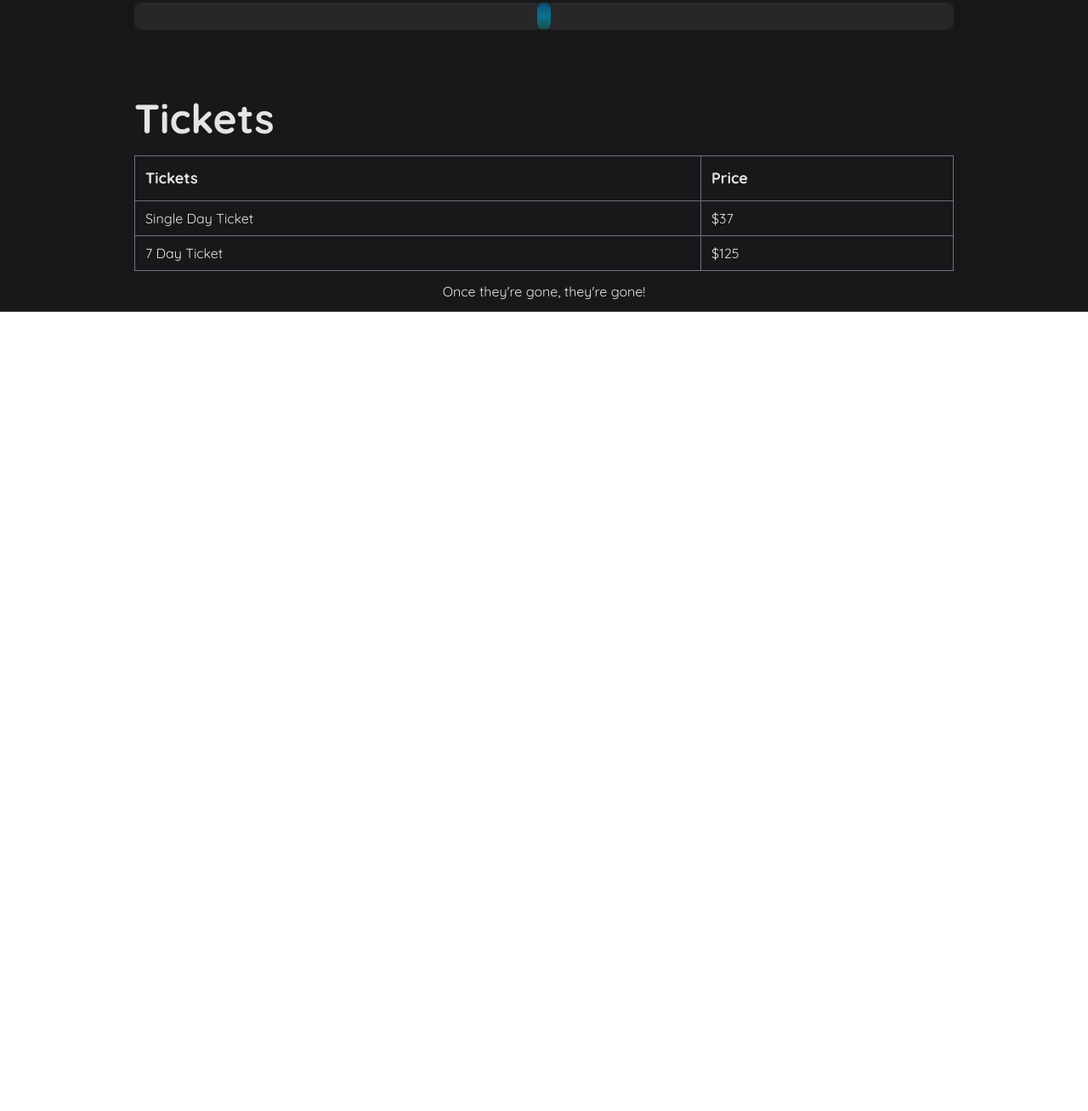
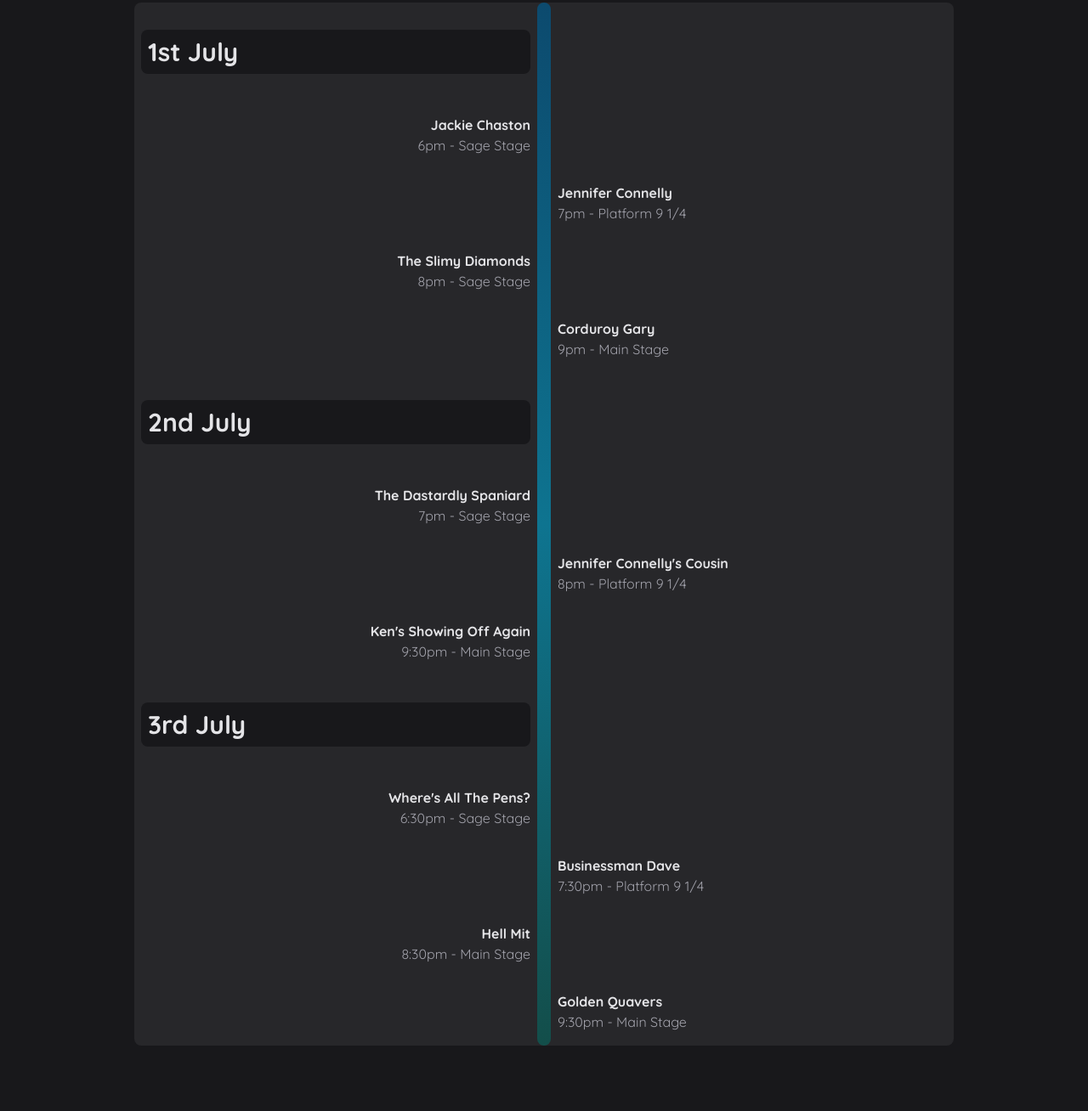
Before and after one commit to Tlstechtrekker/Learning-Tailwind, a website: page src/index.html in a window 1280 px wide. Shown: the part 1432-2740 px from the top of the page at 85% size. Before the commit the page ends 1799 px from the top, so only its background shows below. Drawn offline with Linux system fonts and the light colour scheme.

Commit message:
stage content added - no pink dot animation yet

```diff
--- a/src/index.html
+++ b/src/index.html
@@ -250,12 +250,104 @@
         <!-- Line up -->
         <h2 class="mt-20">Lineup</h2>
         <p>Follow the timetable and stage to ensure you don't miss your favorite artists</p>
+
+        <!-- timeline wrapper div-->
         <div class="relative mt-5 rounded-lg bg-zinc-800 text-zinc-200 py-4 px-2">
-          <!-- this timeline uses grid for layout-->
-          <!-- blue timeline with dot -->
-          <div class="absolute top-0 left-1/2 w-4 rounded-full  bg-gradient-to-b from-sky-900 via-cyan-700 to-teal-900 -ml-[8px] h-full"></div>
-        </div>
 
+          <!-- blue timeline channel with dot -->
+          <div class="absolute top-0 left-1/2 w-4 rounded-full  bg-gradient-to-b from-sky-900 via-cyan-700 to-teal-900 -ml-[8px] h-full">
+
+          </div>
+
+          <!-- content for the timeline-->
+          <div class="grid grid-cols-2 gap-8">
+          <!-- July 1 content-->
+            <!-- Row 1 -->
+            <div>
+              <h4 class="my-4 rounded-lg bg-zinc-900 p-2 gap-16">1st July</h4>
+            </div>
+            <div><!-- empty div on right--></div>
+          <!-- Row 2 -->
+            <div class="text-right">
+              <div class="font-bold">Jackie Chaston</div>
+              <div class="text-zinc-400">6pm - Sage Stage</div>
+            </div>
+            <div><!-- empty div on right--></div>
+          <!-- Row 3 -->
+            <div><!-- empty div on left--></div>
+            <div>
+              <div class="font-bold">Jennifer Connelly</div>
+              <div class="text-zinc-400">7pm - Platform 9 1/4</div>
+            </div>
+            <!-- Row 3 -->
+            <div class="text-right">
+              <div class="font-bold">The Slimy Diamonds</div>
+              <div class="text-zinc-400">8pm - Sage Stage</div>
+            </div>
+            <div><!-- empty div on right--></div>
+          <!-- Row 4 -->
+            <div><!-- empty div on left--></div>
+            <div>
+              <div class="font-bold">Corduroy Gary</div>
+              <div class="text-zinc-400">9pm - Main Stage</div>
+            </div>
+
+          <!-- July 2 content-->
+            <!-- Row 1 -->
+            <div>
+              <h4 class="my-4 rounded-lg bg-zinc-900 p-2 gap-16">2nd July</h4>
+            </div>
+            <div><!-- empty div on right --></div>
+          <!-- Row 2 -->
+            <div class="text-right">
+              <div class="font-bold">The Dastardly Spaniard</div>
+              <div class="text-zinc-400">7pm - Sage Stage</div>
+            </div>
+            <div><!-- empty div on right --></div>
+          <!-- Row 3 -->
+            <div><!-- empty div on left--></div>
+            <div>
+              <div class="font-bold">Jennifer Connelly's Cousin</div>
+              <div class="text-zinc-400">8pm - Platform 9 1/4</div>
+            </div>
+            <div class="text-right">
+              <div class="font-bold">Ken's Showing Off Again</div>
+              <div class="text-zinc-400">9:30pm - Main Stage</div>
+            </div>
+            <div><!-- empty div on right --></div>
+
+        <!-- July 3 content-->
+            <!-- Row 1 -->
+            <div>
+              <h4 class="my-4 rounded-lg bg-zinc-900 p-2 gap-16">3rd July</h4>
+            </div>
+            <div><!-- empty div on right--></div>
+          <!-- Row 2 -->
+            <div class="text-right">
+              <div class="font-bold">Where's All The Pens?</div>
+              <div class="text-zinc-400">6:30pm - Sage Stage</div>
+            </div>
+            <div><!-- empty div on right--></div>
+          <!-- Row 3 -->
+            <div><!-- empty div on left--></div>
+            <div>
+              <div class="font-bold">Businessman Dave</div>
+              <div class="text-zinc-400">7:30pm - Platform 9 1/4</div>
+            </div>
+            <!-- Row 3 -->
+            <div class="text-right">
+              <div class="font-bold">Hell Mit</div>
+              <div class="text-zinc-400">8:30pm - Main Stage</div>
+            </div>
+            <div><!-- empty div on right--></div>
+          <!-- Row 4 -->
+            <div><!-- empty div on left--></div>
+            <div>
+              <div class="font-bold">Golden Quavers</div>
+              <div class="text-zinc-400">9:30pm - Main Stage</div>
+            </div>
+          </div>
+        </div><!-- end of timeline wrapper -->
 
         <!--tickets table -->
           <h2 class="mt-20">Tickets</h2>
```
Also changed, not shown: dist/output.css.
